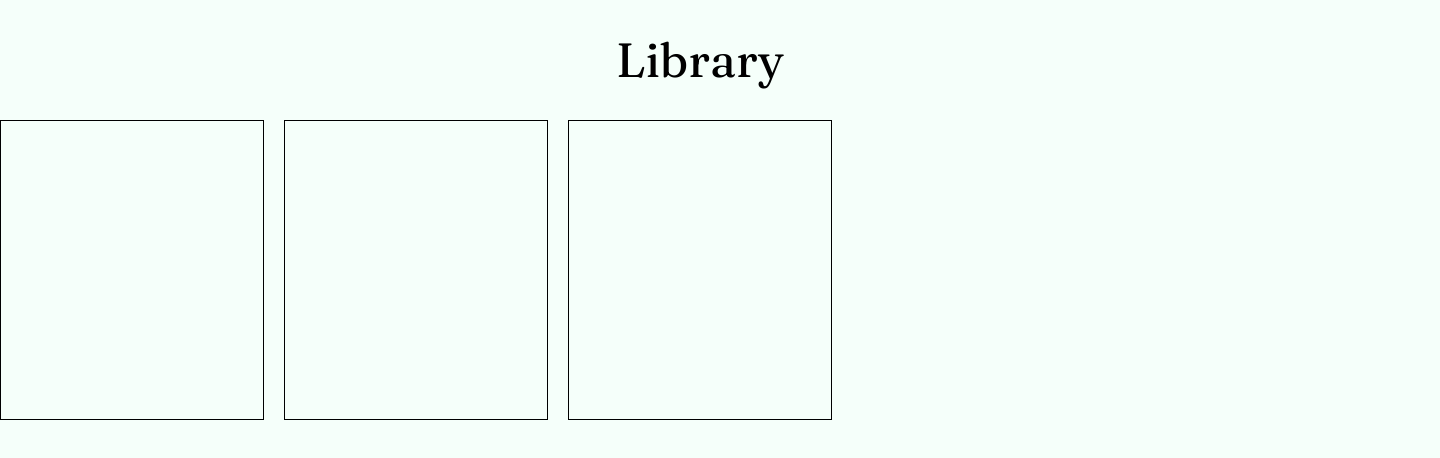
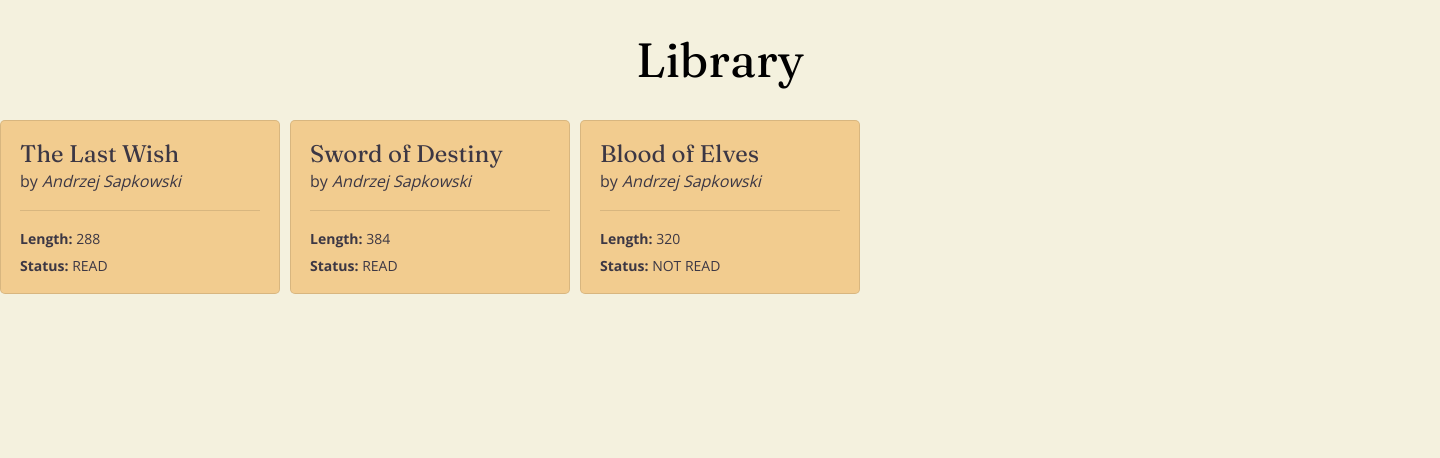
Before and after one commit to Artis-Dev/library, a website: page index.html in a window 1280 px wide. Shown: the whole page, 1440 px wide, since content can reach past the window. Drawn offline with nearby package versions, Linux system fonts and the light colour scheme.

Commit message:
Update showBooks function with data population, update UI

```diff
--- a/app.js
+++ b/app.js
@@ -1,4 +1,5 @@
 const mainContainer = document.getElementById('main-container');
+
 const myLibrary = [];
 
 function Book() {}
@@ -8,6 +9,52 @@ Book.prototype.info = function () {
   return `'${this.title}' by ${this.author}, ${this.pages} pages, status: ${this.read}`;
 };
 
+function showBooks() {
+  mainContainer.textContent = '';
+  for (let i = 0; i < myLibrary.length; i += 1) {
+    // Create book card
+    const divCard = document.createElement('div');
+    mainContainer.appendChild(divCard);
+    divCard.classList.add('card');
+    // Create book title
+    const h2Title = document.createElement('h2');
+    divCard.appendChild(h2Title);
+    h2Title.textContent = myLibrary[i].title;
+    // Create book author
+    const pAuthor = document.createElement('p');
+    divCard.appendChild(pAuthor);
+    pAuthor.textContent = 'by ';
+    const spanAuthor = document.createElement('span');
+    pAuthor.appendChild(spanAuthor);
+    spanAuthor.classList.add('author');
+    spanAuthor.textContent = myLibrary[i].author;
+    // Create seperator
+    const divSep = document.createElement('div');
+    divCard.appendChild(divSep);
+    divSep.classList.add('sep');
+    // Create book length
+    const pLength = document.createElement('p');
+    divCard.appendChild(pLength);
+    pLength.classList.add('details');
+    const spanLength = document.createElement('span');
+    pLength.appendChild(spanLength);
+    spanLength.classList.add('bold');
+    spanLength.textContent = 'Length: ';
+    const textLength = document.createTextNode(myLibrary[i].pages);
+    pLength.appendChild(textLength);
+    // Create book status
+    const pStatus = document.createElement('p');
+    divCard.appendChild(pStatus);
+    pStatus.classList.add('details');
+    const spanStatus = document.createElement('span');
+    pStatus.appendChild(spanStatus);
+    spanStatus.classList.add('bold');
+    spanStatus.textContent = 'Status: ';
+    const textStatus = document.createTextNode(myLibrary[i].read);
+    pStatus.appendChild(textStatus);
+  }
+}
+
 function addBookToLibrary(title, author, pages, read) {
   const newBook = Object.create(Book.prototype);
   newBook.title = title;
@@ -15,16 +62,8 @@ function addBookToLibrary(title, author, pages, read) {
   newBook.pages = pages;
   newBook.read = read;
   myLibrary.push(newBook);
+  showBooks();
   return `Book '${newBook.title}' has been added to the library.`;
-}
-
-function showBooks() {
-  for (let i = 0; i < myLibrary.length; i += 1) {
-    const div = document.createElement('div');
-    div.classList.add('card');
-    mainContainer.appendChild(div);
-    console.log(myLibrary[i].info());
-  }
 }
 
 addBookToLibrary('The Last Wish', 'Andrzej Sapkowski', '288', 'READ');
--- a/css/styles.css
+++ b/css/styles.css
@@ -1,10 +1,11 @@
 body {
-  background-color: mintcream;
-  width: 1400px;
+  background-color: #F4F1DE;
+  font-family: 'Open Sans', sans-serif;
+  width: 1440px;
   margin: 0 auto;
 }
 
-h1 {
+header h1 {
   font-family: 'Fraunces', serif;
   font-size: 48px;
   text-align: center;
@@ -16,12 +17,38 @@ h1 {
   flex-wrap: wrap;
 }
 
+/* Card styling */
 .card {
-  margin: 0 20px 20px 0;
-  height: 300px;
-  width: 264px;
-  border: solid 1px black;
+  margin: 0 10px 10px 0;
+  padding: 0 20px 10px;
+  min-height: 170px;
+  width: 280px;
+  border-radius: 5px;
+  background-color: #F2CC8F;
+  box-shadow: inset rgba(0,0,0,.11) 0 0 0 1px;
+  color: #3C3744;
 }
-.card:nth-child(5n+5) {
+.card:nth-child(5n) {
   margin-right: 0;
 }
+.card h2 {
+  font-family: 'Fraunces', serif;
+  margin: 20px 0 5px;
+}
+.card p {
+  margin: 0 0 20px;
+}
+.card .author {
+  font-style: italic;
+}
+.card .sep {
+  border-bottom: solid 1px rgba(0,0,0,.11);
+  margin-bottom: 20px;
+}
+.card .details {
+  font-size: 14px;
+  margin-bottom: 10px !important;
+}
+.card .bold {
+  font-weight: 700;
+}
```
Also changed, not shown: index.html (+7 -0 lines).
